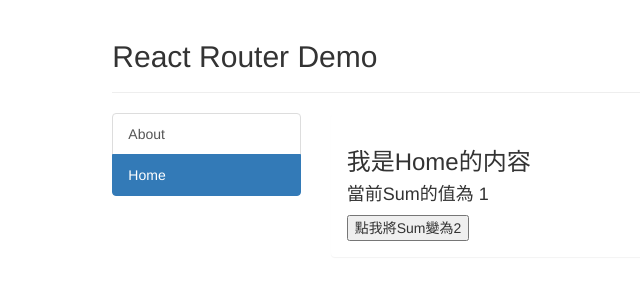
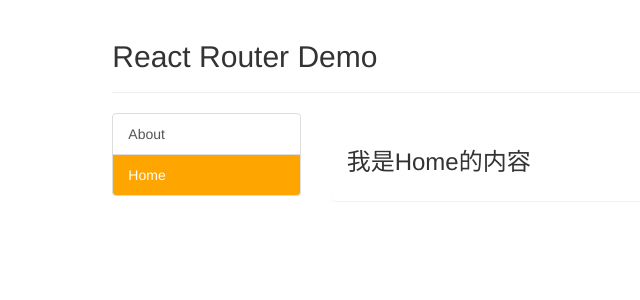
Before and after one commit to DennisLin0125/React, a React (Create React App) app: page /Home in a window 1280 px wide. Shown: the top 300 px of the page, without its empty margins (106-746 px from the left). Built offline with nearby package versions, Linux system fonts and the light colour scheme.

Commit message:
React Router  讓導航根據自訂的CSS高亮

```diff
--- a/public/index.html
+++ b/public/index.html
@@ -6,6 +6,12 @@
     <link rel="icon" href="%PUBLIC_URL%/favicon.ico" />
     <link rel="stylesheet" href="/bootstrap.css">
     <title>React Router</title>
+    <style>
+        .selected {
+            background-color: orange !important;
+            color: white !important;
+        }
+    </style>
 </head>
 <body>
     <div id="root"></div>
--- a/src/App.jsx
+++ b/src/App.jsx
@@ -4,6 +4,9 @@
 import Home from './pages/Home'
 
 export default function App() {
+  function computeClassName({isActive}){
+    return isActive ? "list-group-item selected" : "list-group-item"
+  }
   return (
     <div>
       <div className="row">
@@ -15,8 +18,8 @@
         <div className="col-xs-2 col-xs-offset-2">
           <div className="list-group">
             {/* 路由鏈接 */}
-            <NavLink className="list-group-item" to="/about">About</NavLink>
-            <NavLink className="list-group-item" to="/home">Home</NavLink>
+            <NavLink className={computeClassName} to="/about">About</NavLink>
+            <NavLink className={computeClassName} to="/home">Home</NavLink>
           </div>
         </div>
         <div className="col-xs-6">
--- a/src/pages/Home.jsx
+++ b/src/pages/Home.jsx
@@ -1,13 +1,9 @@
-import React , {useState} from 'react'
-import { Navigate } from 'react-router-dom';
+import React  from 'react'
 
 export default function Home() {
-  const [sum,setSum] = useState(1);
   return (
     <div>
       <h3>我是Home的内容</h3>
-      { sum === 2 ? <Navigate to="/about"/> : <h4>當前Sum的值為 { sum }</h4> }
-      <button onClick={() => setSum(2)}>點我將Sum變為2</button>
     </div>
   )
 }
```
